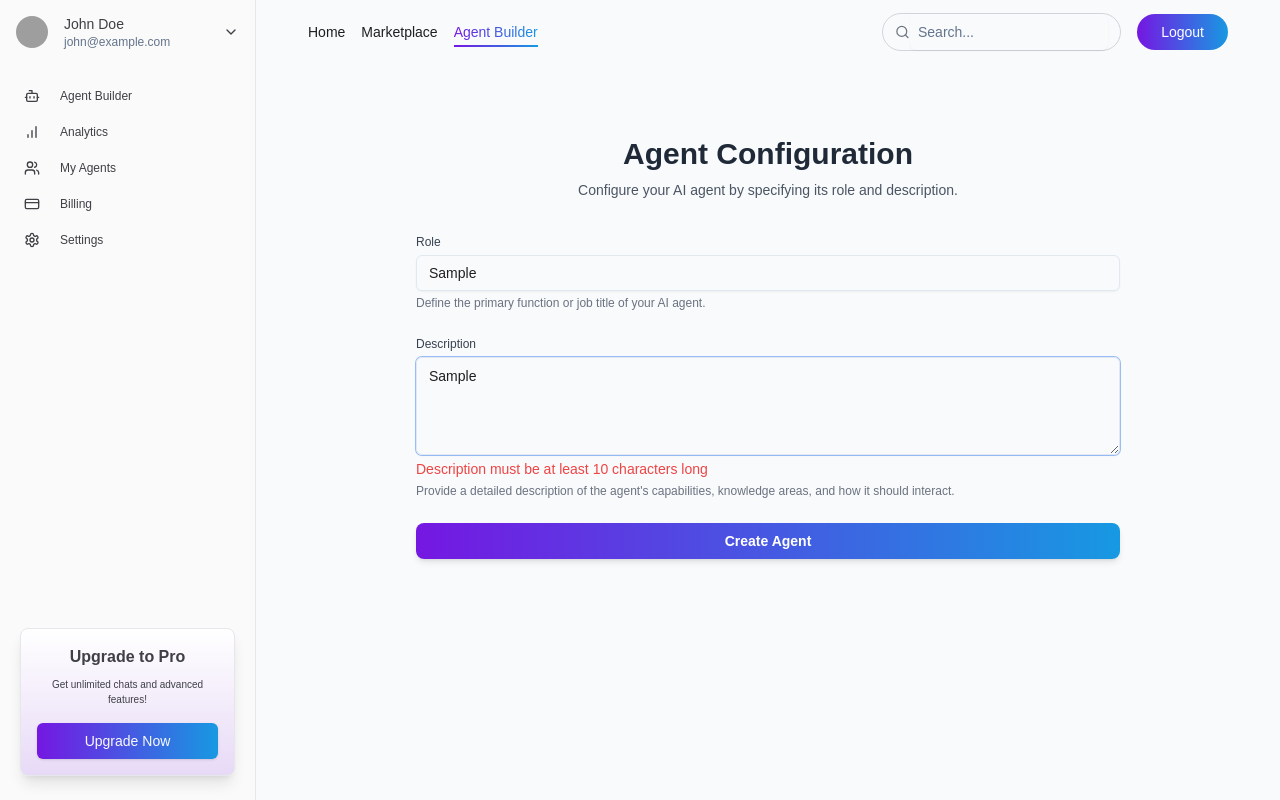
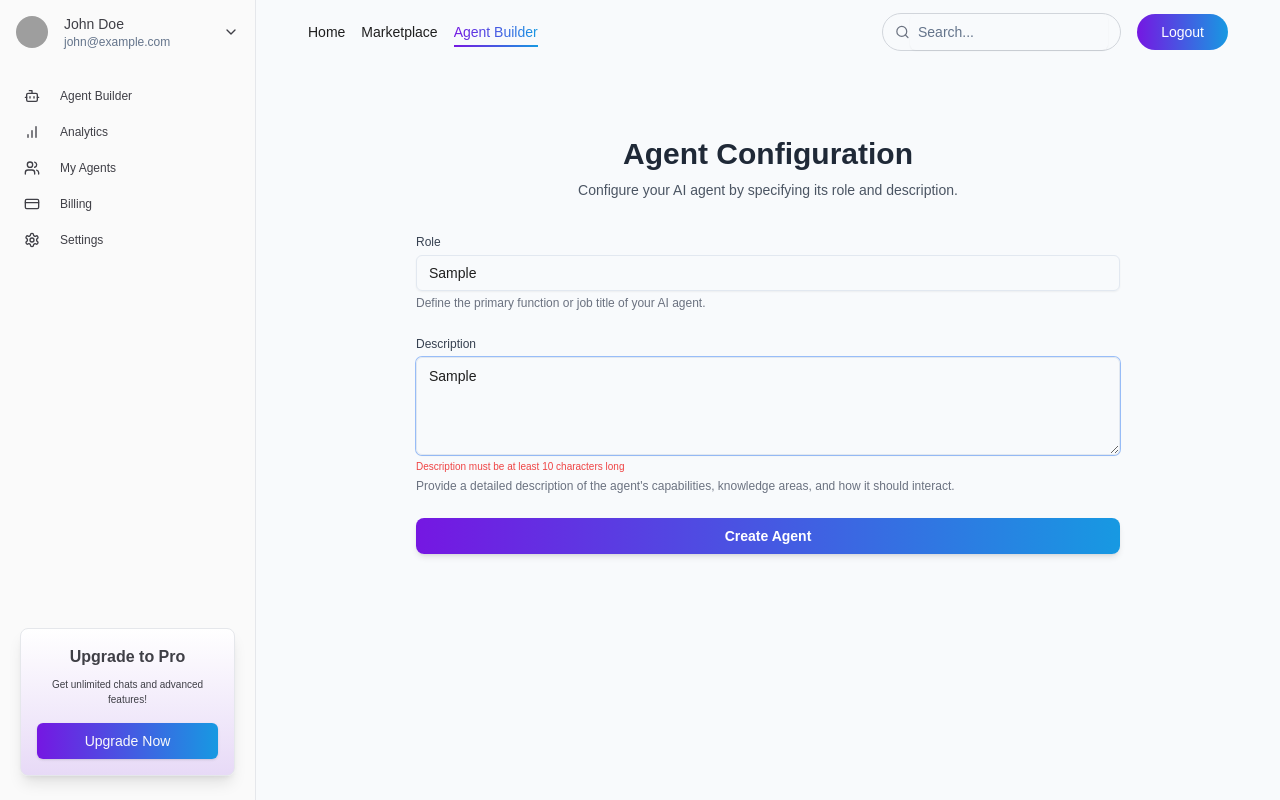
Before and after one commit to nati-d/agent4hire, a Next.js app: page /agent-builder in a window 1280 px wide. Both pictures are taken after typing "Sample", "Sample" into the empty fields and a click on the button "Create Agent". Built offline with nearby package versions, Linux system fonts and the light colour scheme; grey boxes are pictures that could not be loaded.

Commit message:
update on error fonts

```diff
--- a/components/chat/AgentConfigForm.tsx
+++ b/components/chat/AgentConfigForm.tsx
@@ -28,7 +28,7 @@ const AgentConfigForm: React.FC<AgentConfigFormProps> = ({ onSubmit }) => {
             className="mt-1 block w-full placeholder:text-[12px] text-[12px]"
             placeholder="e.g., Customer Support Agent, Data Analyst, Creative Writer"
           />
-          {errors.role && <p className="text-red-500 text-sm mt-1">{errors.role.message}</p>}
+          {errors.role && <p className="text-red-500 text-[10px] mt-1">{errors.role.message}</p>}
           <p className="text-gray-500 text-xs mt-1">Define the primary function or job title of your AI agent.</p>
         </div>
         <div>
@@ -40,7 +40,7 @@ const AgentConfigForm: React.FC<AgentConfigFormProps> = ({ onSubmit }) => {
             rows={4}
             placeholder="Describe the agent's responsibilities, expertise, and any specific instructions..."
           />
-          {errors.description && <p className="text-red-500 text-sm mt-1">{errors.description.message}</p>}
+          {errors.description && <p className="text-red-500 text-[10px] mt-1">{errors.description.message}</p>}
           <p className="text-gray-500 text-xs mt-1">Provide a detailed description of the agent&apos;s capabilities, knowledge areas, and how it should interact.</p>
         </div>
         <div className="flex justify-center mt-8">
```
